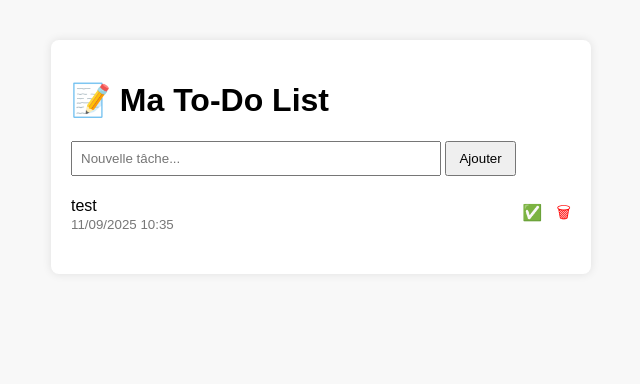
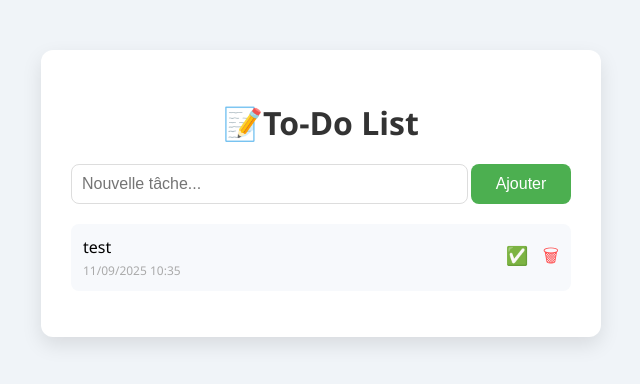
Before and after one commit to ShiraishiHope/Kubernetes, a Django app: page / in a window 1280 px wide. Shown: the top 384 px of the page, without its empty margins (319-959 px from the left). Run offline with Django 5.2, Linux system fonts and the light colour scheme; data comes from the database, SQL or seed files in the repository; both versions use the stored data as it was after the commit.

Commit message:
correction html

```diff
--- a/todo_list_app/templates/task_list.html
+++ b/todo_list_app/templates/task_list.html
@@ -2,22 +2,114 @@
 <html lang="fr">
 <head>
     <meta charset="UTF-8">
-    <title>To do list</title>
+    <title>To-Do List</title>
     <style>
-        body { font-family: Arial, sans-serif; margin: 40px; background: #f8f8f8; }
-        .container { max-width: 500px; margin: auto; background: white; padding: 20px; border-radius: 8px; box-shadow: 0 0 10px rgba(0,0,0,0.1); }
-        .completed { text-decoration: line-through; color: gray; }
-        form input { width: 70%; padding: 8px; }
-        form button { padding: 8px 12px; }
-        ul { list-style: none; padding: 0; }
-        li { display: flex; justify-content: space-between; align-items: center; padding: 5px 0; }
-        small { color: #777; }
-        a { text-decoration: none; color: red; margin-left: 10px; }
+        /* Style global */
+        body {
+            font-family: 'Segoe UI', Tahoma, Geneva, Verdana, sans-serif;
+            background: #f0f4f8;
+            margin: 0;
+            padding: 0;
+        }
+
+        .container {
+            max-width: 500px;
+            margin: 50px auto;
+            background: #ffffff;
+            padding: 30px;
+            border-radius: 12px;
+            box-shadow: 0 8px 20px rgba(0,0,0,0.1);
+        }
+
+        h1 {
+            text-align: center;
+            color: #333;
+            margin-bottom: 20px;
+        }
+
+        /* Formulaire */
+        form {
+            display: flex;
+            justify-content: space-between;
+            margin-bottom: 20px;
+        }
+
+        input[type="text"] {
+            width: 75%;
+            padding: 10px;
+            border: 1px solid #ddd;
+            border-radius: 8px;
+            font-size: 16px;
+        }
+
+        button {
+            width: 20%;
+            background: #4CAF50;
+            color: white;
+            border: none;
+            border-radius: 8px;
+            cursor: pointer;
+            font-size: 16px;
+        }
+
+        button:hover {
+            background: #45a049;
+        }
+
+        /* Liste des tâches */
+        ul {
+            list-style: none;
+            padding: 0;
+        }
+
+        li {
+            display: flex;
+            justify-content: space-between;
+            align-items: center;
+            padding: 12px;
+            margin-bottom: 10px;
+            border-radius: 8px;
+            background: #f7f9fc;
+            transition: background 0.2s;
+        }
+
+        li:hover {
+            background: #e2e8f0;
+        }
+
+        .completed {
+            text-decoration: line-through;
+            color: #888;
+        }
+
+        .task-actions a {
+            text-decoration: none;
+            margin-left: 10px;
+            font-size: 18px;
+            color: #ff4d4d;
+        }
+
+        .task-actions a.toggle {
+            color: #4CAF50;
+        }
+
+        small {
+            display: block;
+            color: #aaa;
+            margin-top: 4px;
+            font-size: 12px;
+        }
+
+        .empty-message {
+            text-align: center;
+            color: #666;
+            font-style: italic;
+        }
     </style>
 </head>
 <body>
     <div class="container">
-        <h1>📝 Ma To-Do List</h1>
+        <h1>📝To-Do List</h1>
 
         <form method="POST">
             {% csrf_token %}
@@ -28,17 +120,19 @@
         <ul>
             {% for task in tasks %}
             <li>
-                <span class="{% if task.is_completed %}completed{% endif %}">
-                    {{ task.title }} <br>
+                <div>
+                    <span class="{% if task.is_completed %}completed{% endif %}">{{ task.title }}</span>
                     <small>{{ task.created_at|date:"d/m/Y H:i" }}</small>
-                </span>
-                <span>
-                    <a href="{% url 'toggle_task' task.id %}">{% if task.is_completed %}🔄{% else %}✅{% endif %}</a>
+                </div>
+                <div class="task-actions">
+                    <a href="{% url 'toggle_task' task.id %}" class="toggle">
+                        {% if task.is_completed %}🔄{% else %}✅{% endif %}
+                    </a>
                     <a href="{% url 'delete_task' task.id %}">🗑</a>
-                </span>
+                </div>
             </li>
             {% empty %}
-            <li><em>Aucune tâche pour l’instant.</em></li>
+            <li class="empty-message">Aucune tâche pour l’instant.</li>
             {% endfor %}
         </ul>
     </div>
```
Also changed, not shown: db.sqlite3, 1 other file.
